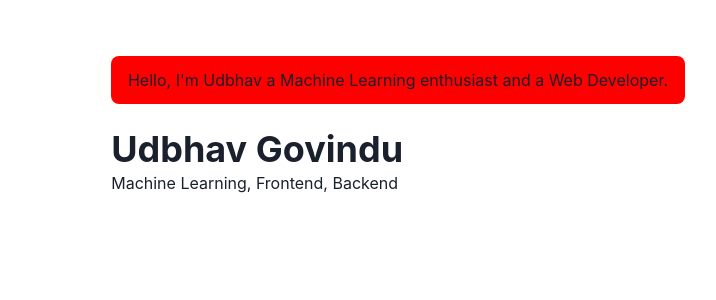
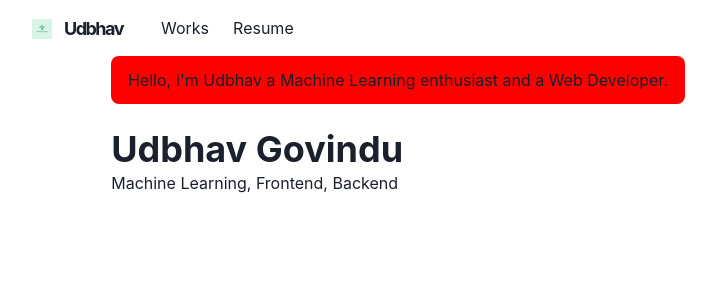
Before and after one commit to udbhav3101/portfolio-website, a Next.js app: page / in a window 1280 px wide. Shown: the top 300 px of the page, without its empty margins (242-958 px from the left). Built offline with nearby package versions, Linux system fonts and the light colour scheme.

Commit message:
Added Navbar

```diff
--- a/components/Layouts/main.js
+++ b/components/Layouts/main.js
@@ -1,6 +1,6 @@
 import Head from 'next/head';
 import {Box, Container} from '@chakra-ui/react';
-
+import Navbar from '../navbar.js';
 
 const Main = ({children, router}) =>{
     return (
@@ -9,7 +9,7 @@
                 <meta name="viewport" content="width=device-width, initial-scale=1"/>
                 <title>Udbhav - Homepage</title>
             </Head>
-
+            <Navbar path={router.asPath}/>
             <Container maxW="container.md" pt={14}>
                 {children}
             </Container>
--- /dev/null
+++ b/components/logo.js
@@ -0,0 +1,47 @@
+import Link from 'next/link';
+import Image from 'next/image';
+
+
+import { Text, useColorModeValue } from '@chakra-ui/react';
+import styled from '@emotion/styled';
+
+
+const LogoBox = styled.span`
+font-weight: bold;
+font-size: 18px;
+display: inline-flex;
+align-items: center;
+height: 30px;
+line-height: 20px;
+padding: 10px;
+
+
+
+&hover img{
+    transform: rotate(20deg);
+}
+`
+
+
+
+const Logo = () => {
+    const serverLogo = `/images/portfolio${useColorModeValue('', '-dark')}.png`
+
+    return (
+        <Link href="/">
+            <a>
+                <LogoBox>
+                    <Image src={serverLogo} width={20} height={20} alt="logo"/>
+                    <Text
+                    color={useColorModeValue('gray.800', 'whiteAlpha.900')}
+                    fontFamily='M PLUS ROUNDED 1c'
+                    fontWeight="bold"
+                    ml={3}
+                    >Udbhav</Text>
+                </LogoBox>
+            </a>
+        </Link>
+    )
+}
+
+export default Logo
--- /dev/null
+++ b/components/navbar.js
@@ -0,0 +1,93 @@
+import NextLink from 'next/link';
+import Logo from './logo';
+import {
+    Container,
+    Box,
+    Link,
+    Stack,
+    Heading,
+    Flex,
+    Menu,
+    MenuItem,
+    MenuList,
+    MenuButton,
+    IconButton,
+    useColorModeValue
+} from '@chakra-ui/react';
+
+import { HamburgerIcon } from '@chakra-ui/icons';
+
+
+
+
+const LinkItem = ({href, path, children, target, ...props}) => {
+    const active = path===href
+    const inactivecolor = useColorModeValue('gray200', 'whiteAlpha.900')
+
+    return (
+        <NextLink href={href}>
+            <Link
+            p={2}
+            color={active ? '#202023' : inactivecolor}
+            bg={active? 'glassTeal' : undefined}
+            target={target}
+            {...props}>
+            {children}
+            </Link>
+        </NextLink>
+    )
+}
+
+
+const Navbar = props =>{
+    const { path } = props;
+
+    return(
+        <Box
+        position="fixed"
+        as="nav"
+        w="100%"
+        bg={useColorModeValue('#ffffff40', '#20202380')}
+        style={{backdropFilter: 'blur(10px)'}}
+        zIndex={1}
+        {...props}>
+
+            <Container
+            display="flex"
+            p={2}
+            maxW="container.md"
+            wrap="wrap"
+            align="center"
+            justify="space-between">
+                <Flex align="center" mr={5}>
+                    <Heading as="h1" size="lg" letterSpacing={'tighter'}>
+                        <Logo/>
+                    </Heading>
+                </Flex>
+
+                <Stack
+                direction={{base: 'column', md:'row'}}
+                display={{base: 'none', md: 'flex'}}
+                width={{base: 'full', md:'auto'}}
+                alignItems="center"
+                flexGrow={1}
+                mt={{base:4, md:0}}>
+                    <LinkItem href="/works" path={path}>
+                        Works
+                    </LinkItem>
+                    <LinkItem href="/resume" path={path}>
+                        Resume
+                    </LinkItem>
+                </Stack>
+                <Box flex={1} align="right">
+                    <Box ml={2} display={{base: 'inline-block', md: 'none'}}>
+                        <Menu>
+                            <MenuButton as={IconButton} icon={<HamburgerIcon/>} variant="outline" aria-label="Options">Works</MenuButton>
+                        </Menu>
+                    </Box>
+                </Box>
+            </Container>
+        </Box>
+    )
+}
+export default Navbar;
--- a/package.json
+++ b/package.json
@@ -9,6 +9,7 @@
     "lint": "next lint"
   },
   "dependencies": {
+    "@chakra-ui/icons": "^2.0.2",
     "@chakra-ui/react": "^2.2.1",
     "@emotion/react": "^11.9.3",
     "@emotion/styled": "^11.9.3",
```
Also changed, not shown: public/images/portfolio.png (added), 1 other file (tests, documents, lock files or other folders).
